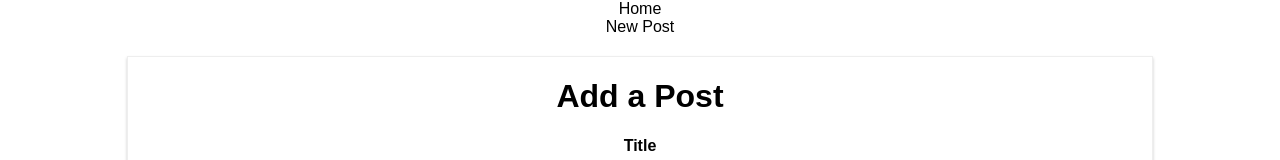
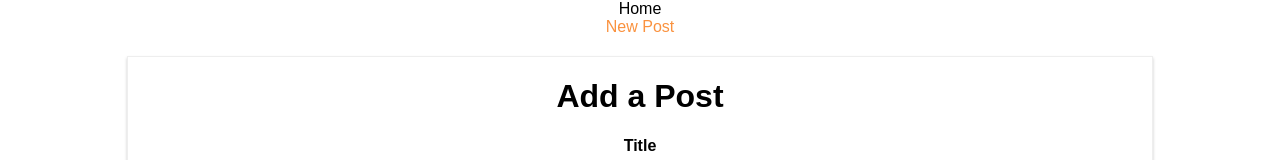
Before and after one commit to sankarbiswas07/react-axios-basic, a React (Create React App) app: page /new-post in a window 1280 px wide. Shown: the top 160 px of the page. Built offline with nearby package versions, Linux system fonts and the light colour scheme.

Commit message:
NavLink to get active class

```diff
--- a/src/containers/Blog/Blog.css
+++ b/src/containers/Blog/Blog.css
@@ -1,4 +1,4 @@
-.Blog ul{
+.Blog ul {
   list-style: none;
   margin: 0;
   padding: 0;
@@ -14,6 +14,7 @@
   cursor: pointer;
 }
 .Blog a:hover,
-.Blog a:active {
-    color: #fa923f
+.Blog a:active,
+.Blog a.active {
+  color: #fa923f;
 }
--- a/src/containers/Blog/Blog.js
+++ b/src/containers/Blog/Blog.js
@@ -1,6 +1,6 @@
 import React, { Component } from "react";
 // import axios from "axios";
-import { Route, Link } from "react-router-dom";
+import { Route, NavLink } from "react-router-dom";
 import Posts from "./Posts/Posts";
 import NewPost from "./NewPost/NewPost";
 import "./Blog.css";
@@ -13,14 +13,14 @@
           <nav>
             <ul>
               <li>
-                <Link to="/">Home</Link>
+                <NavLink to="/" exact>Home</NavLink>
               </li>
               <li>
-                <Link to={{
-                  pathname:"/new-post",
+                <NavLink to={{
+                  pathname: "/new-post",
                   hash:"#submit",
                   search:"?quick-submit=true"
-                }}>New Post</Link>
+                }}>New Post</NavLink>
               </li>
             </ul>
           </nav>
```
Lines whose indentation alone changed are shown as unchanged.
